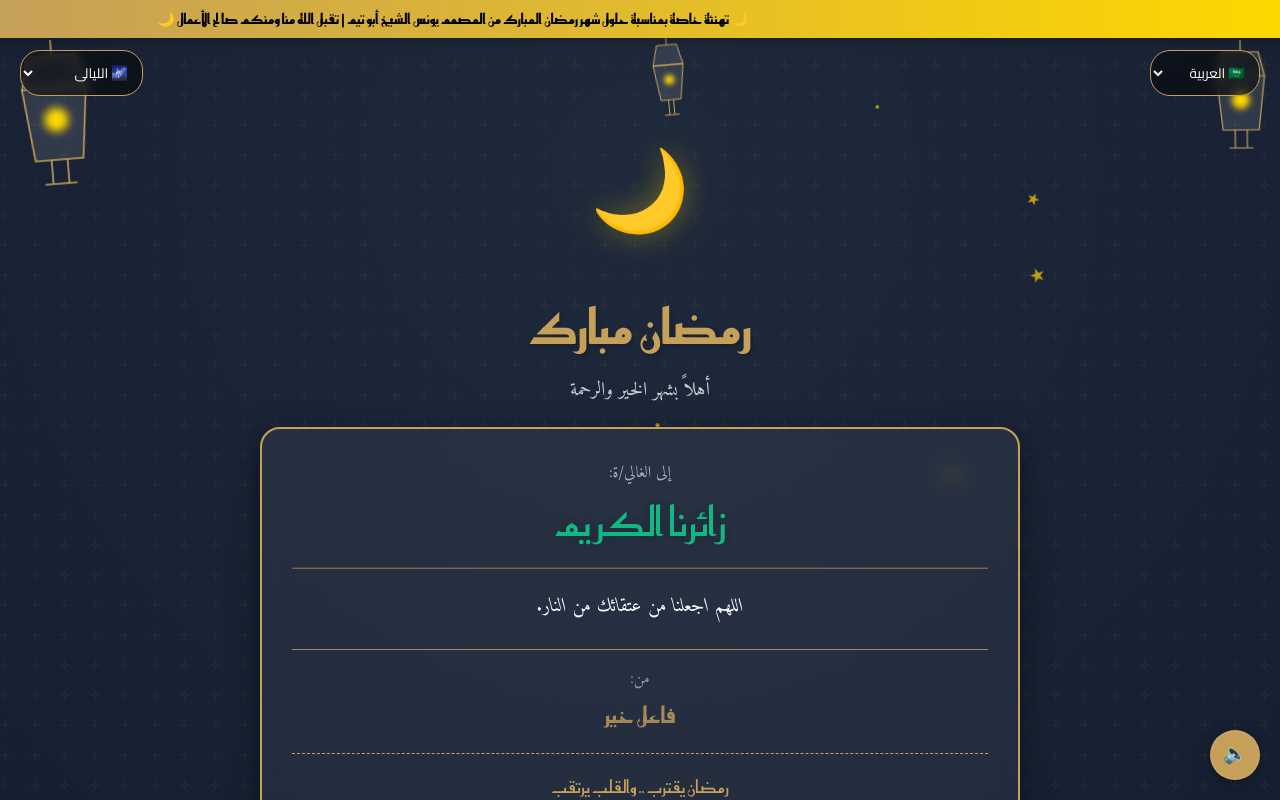
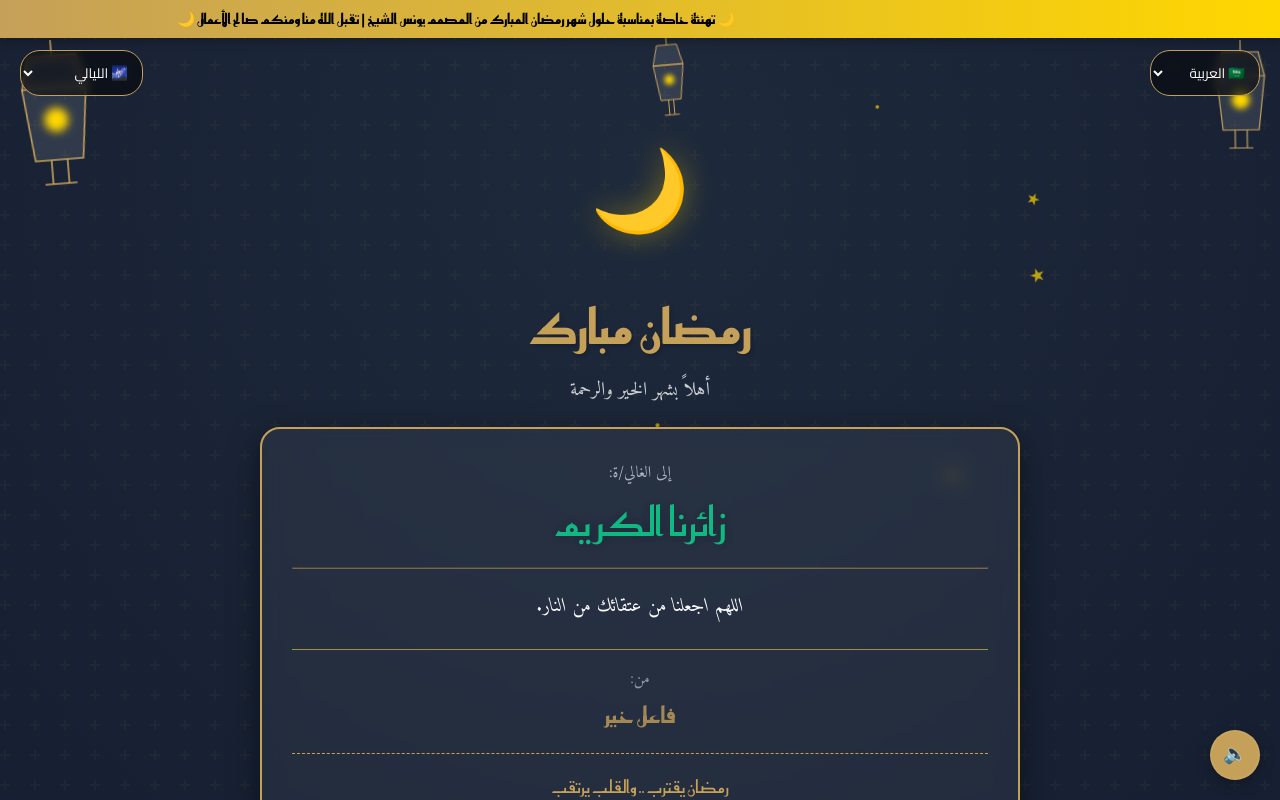
Before and after one commit to herafta/ramadan-card-2026, a plain HTML site: page index.html in a window 1280 px wide. Shown: the top 800 px of the page. Drawn offline with Linux system fonts and the light colour scheme; a web font is replaced by a local one.

```diff
--- a/index.html
+++ b/index.html
@@ -360,7 +360,7 @@
         const content = {
             ar: {
                 dir: "rtl",
-                title: "رمضان مبارك", subTitle: "أهلاً بشهر الخير والرحمة", ticker: "🌙 تهنئة خاصة بمناسبة حلول شهر رمضان المبارك من المصمم يونس الشيخ أبو تيم | تقبل الله منا ومنكم صالح الأعمال 🌙",
+                title: "رمضان مبارك", subTitle: "أهلاً بشهر الخير والرحمة", ticker: "🌙 تهنئة خاصة بمناسبة حلول شهر رمضان المبارك من المصمم يونس الشيخ | تقبل الله منا ومنكم صالح الأعمال 🌙",
                 to: "إلى الغالي/ة:", from: "من:", defaultSender: "فاعل خير", defaultRecipient: "زائرنا الكريم", footer: "كل عام وأنتم بخير",
                 controlsTitle: "👇 أنشئ بطاقتك الخاصة", labelSender: "اسمك (المرسل):", labelRecipient: "اسم من تحب:",
                 placeholderSender: "مثال: أحمد...", placeholderRecipient: "مثال: خالد...",
```
